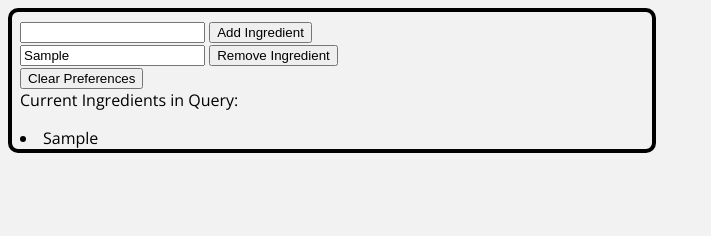
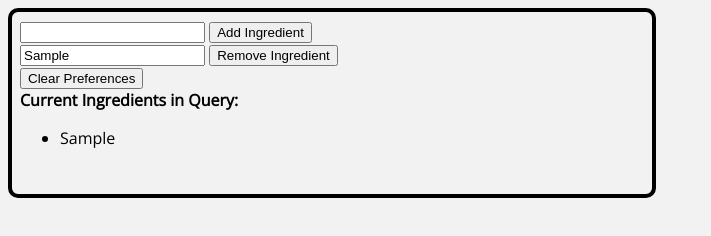
Before and after one commit to cse110-fa21-group10/cse110-fa21-group10, a website: page source/local-storage-test.html in a window 1280 px wide. Both pictures are taken after typing "Sample", "Sample" into the empty fields and a click on the button "Add Ingredient". Shown: the whole page, without its empty margins (0-711 px from the left). Drawn offline with nearby package versions, Linux system fonts and the light colour scheme.

Commit message:
local storage proof of concept

```diff
--- a/source/TestLocalStorage.js
+++ b/source/TestLocalStorage.js
@@ -1,108 +1,138 @@
 window.addEventListener('DOMContentLoaded', init);
 
-const displayBox = document.querySelector('#pref-display');
+let prefsList;
 
 function init() {
-    const addButton = document.querySelector('.add-ingredient-button');
-    addButton.addEventListener('click', addIngredient);
-    const boxLabel = document.createElement('div');
+    initializePrefsBox();
+}
+
+/*
+ * Initializes the display box and list for preferences.
+ * Sets up the event listeners on the buttons, and
+ * uses existing preferences from the cache to prefill
+ * the list.
+ */
+function initializePrefsBox() {
+
+    // make the title for prefs box
+    const displayBox = document.querySelector('#pref-display');
+    const boxLabel = document.createElement('strong');
     boxLabel.textContent = 'Current Ingredients in Query:';
-    boxLabel.append(document.createElement('ul'));
     displayBox.append(boxLabel);
-    const existingPrefs = JSON.parse(localStorage.getItem('prefs'));
+
+    // set up the list of preferences to fill in later
+    const scrollableBox = document.createElement('div');
+    scrollableBox.setAttribute('style', 'height:75px;overflow:scroll');
+    prefsList = document.createElement('ul');
+    scrollableBox.append(prefsList);
+    displayBox.append(scrollableBox);
+
+    // make the buttons functional
+    document.querySelector('.add-ingredient-button').addEventListener('click', addIngredient);
     document.querySelector('.remove-ingredient-button').addEventListener('click', removeIngredient);
     document.querySelector('.clear-prefs-button').addEventListener('click', clearPrefs);
 
+    const existingPrefs = JSON.parse(localStorage.getItem('prefs'));
     if (existingPrefs) {
         const ingredientList = existingPrefs['ingredients'];
 
         for (let i = 0; i < ingredientList.length; ++i) {
             const ingredientLabel = document.createElement('li');
+            ingredientLabel.setAttribute('id', `_prefs-ingredient-${ingredientList[i]}`);
             ingredientLabel.textContent = ingredientList[i];
-            displayBox.append(ingredientLabel);
+            prefsList.append(ingredientLabel);
         }
+
     } else {
-        window.localStorage.clear();
-        const prefs = {
-            userName: '',
-            ingredients: [],
-            vegan: false,
-            vegetarian: false
-        }
-        window.localStorage.setItem('prefs', JSON.stringify(prefs));
+        clearPrefs();
 
     }
 }
 
+/*
+ * Adds the ingredient specified to in the text box
+ * with the id `add-ingredient-box`, then clears the
+ * text box. If the ingredient already exists in the
+ * preferences, then the function only clears the box.
+ */
 const addIngredient = () => {
     const addBox = document.querySelector('#add-ingredient-box');
     const ingredient = addBox.value;
+
     if (ingredient) {
         const local = window.localStorage;
         const prefs = JSON.parse(local.getItem('prefs'));
         const ingredientList = prefs['ingredients'];
+
         // if the ingredient is not in the list, add it
         if (ingredientList.indexOf(ingredient) < 0) {
             ingredientList.push(ingredient);
             const ingredientLabel = document.createElement('li');
-            ingredientLabel.setAttribute('id', ingredient);
+            ingredientLabel.setAttribute('id', `_prefs-ingredient-${ingredient}`);
             ingredientLabel.textContent = ingredient;
-            displayBox.append(ingredientLabel);
+            prefsList.append(ingredientLabel);
         }
+
         const newPrefs = JSON.stringify(prefs);
         local.setItem('prefs', newPrefs);
-        //document.querySelector('#pref-display').textContent = newPrefs;
-    }
-    addBox.value = '';
-}
-
-const removeIngredient = () => {
-    const removeBox = document.querySelector('#remove-ingredient-box');
-    const ingredient = removeBox.value;
-    if (ingredient) {
-        const local = window.localStorage;
-        const prefs = JSON.parse(local.getItem('prefs'));
-        const ingredientList = prefs['ingredients'];
-        const idx = ingredientList.indexOf(ingredient);
-        if (idx > -1) {
-            ingredientList.splice(idx, 1);
-            const ingredientLabel = document.querySelector(`#${ingredient}`);
-            ingredientLabel.remove();
-        }
-        const newPrefs = JSON.stringify(prefs);
-        local.setItem('prefs', newPrefs);
-        //document.querySelector('#pref-display').textContent = newPrefs;
     }
     addBox.value = '';
 }
 
 /*
- * Extract the local data to be used for autofilling the query.
+ * Removes the ingredient specified to in the text box
+ * with the id `remove-ingredient-box`, then clears the
+ * text box. If the ingredient is not found, then the
+ * function only clears the box.
+ */
+const removeIngredient = () => {
+    const removeBox = document.querySelector('#remove-ingredient-box');
+    const ingredient = removeBox.value;
+    if (ingredient) {
+
+        // grab the local storage and look for ingredient
+        const local = window.localStorage;
+        const prefs = JSON.parse(local.getItem('prefs'));
+        const ingredientList = prefs['ingredients'];
+        const idx = ingredientList.indexOf(ingredient);
+
+        if (idx > -1) {
+            // ingredient exists in our list, now remove it
+            ingredientList.splice(idx, 1);
+            const ingredientLabel = document.querySelector(`#_prefs-ingredient-${ingredient}`);
+            ingredientLabel.remove();
+        }
+
+        // update local prefs with new list
+        const newPrefs = JSON.stringify(prefs);
+        local.setItem('prefs', newPrefs);
+    }
+    removeBox.value = '';
+}
+
+/*
+ * Extract the local data in object form to be used for
+ * autofilling the query in the API functions.
  */
 const exportPrefs = () => {
     return JSON.parse(window.localStorage.getItem('prefs'));
 }
 
 /*
- * Clear the local preferences and update the html to remove our list of items
+ * Clears the local preferences and updates the html to
+ * remove all the items from the list.
  */
 const clearPrefs = () => {
-    const ingredientList = JSON.parse(
-        window.localStorage.getItem('prefs')
-    )['ingredients'];
-    for (let i = 0; i < ingredientList.length; ++i) {
-        console.log(ingredientList[i]);
+    const items = prefsList.querySelectorAll('li');
+    for (let i = 0; i < items.length; ++i){
+        items[i].remove();
     }
-    window.localStorage.clear();
+    window.localStorage.clear(); // may remove later if we store other stuff locally
+    const prefs = {
+        userName: '',
+        ingredients: [],
+        vegan: false,
+        vegetarian: false
+    }
+    window.localStorage.setItem('prefs', JSON.stringify(prefs));
 }
-
-/*
- *
- */
-const refreshBox = () => {
-    for (let i = 0; i < ingredientList.length; ++i) {
-        const ingredientLabel = document.createElement('li');
-        ingredientLabel.textContent = ingredientList[i];
-        displayBox.append(ingredientLabel);
-    }
-}
--- a/source/recipe-page.css
+++ b/source/recipe-page.css
@@ -13,6 +13,7 @@ body{
 	border-radius: 10px;
 	padding-top: .5em;
 	padding-left: .5em;
+  padding-bottom: .5em;
 	top: 20px;
 }
 
```
